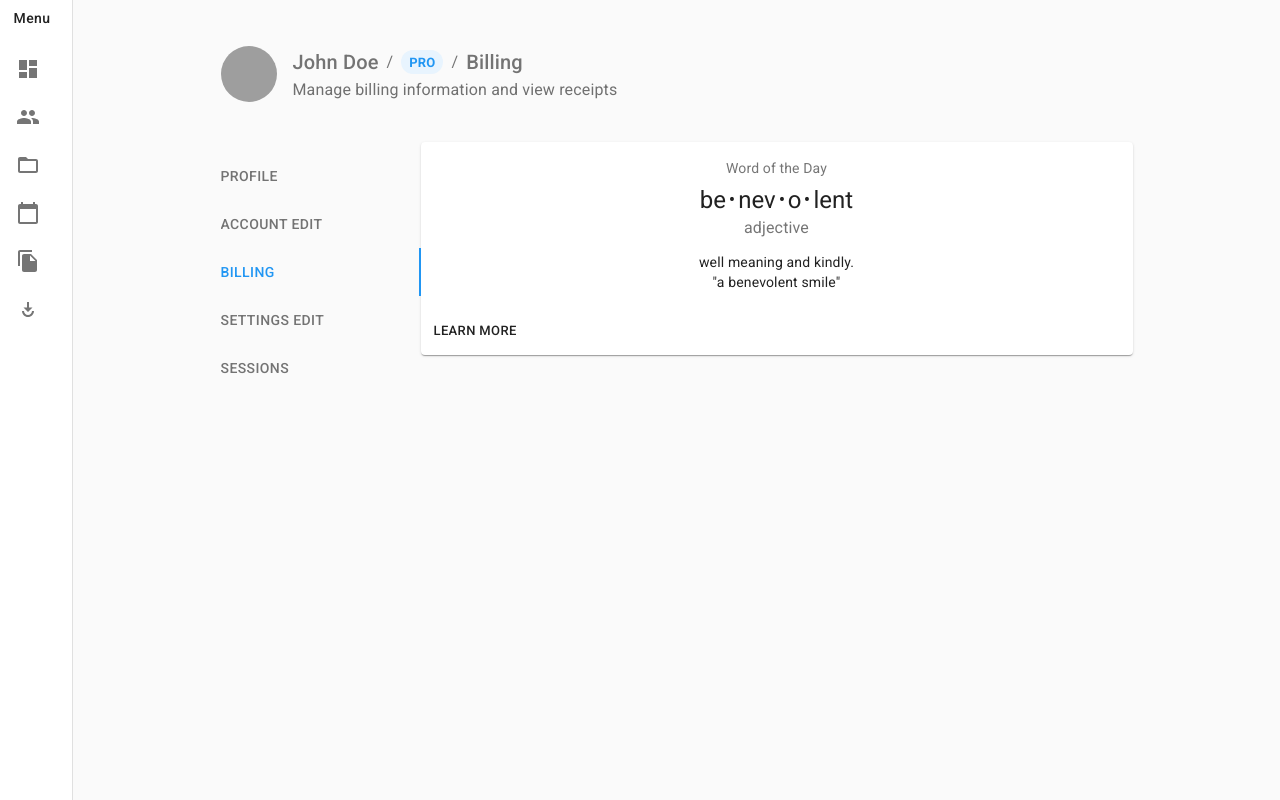
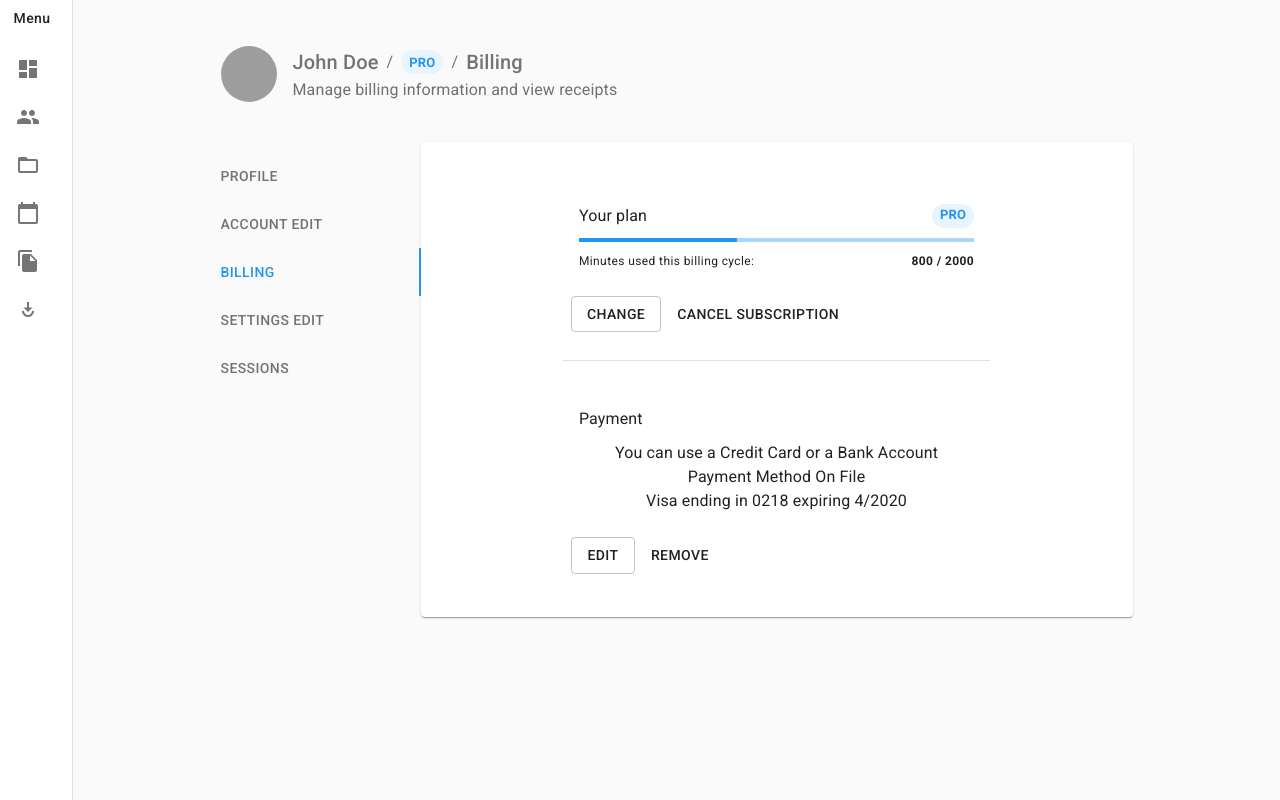
Before and after one commit to jjcreator/testpage, a React (Create React App) app: page / in a window 1280 px wide. Both pictures are taken after a click on the tab "BILLING". Built offline with nearby package versions, Linux system fonts and the light colour scheme; grey boxes are pictures that could not be loaded.

Commit message:
work on billing

```diff
--- a/src/Billing.js
+++ b/src/Billing.js
@@ -1,10 +1,10 @@
 import React from 'react';
 import BillingCard from "./BillingCard.js"
 
-export default function Billing() {
+export default function Billing(props) {
   return (
     <>
-      <BillingCard/>
+      <BillingCard chipStyle={props.chipStyle}/>
       {/* <PaymentHistory/> */}
     </>
   );
--- a/src/BillingCard.js
+++ b/src/BillingCard.js
@@ -5,10 +5,13 @@ import CardActions from '@material-ui/core/CardActions';
 import CardContent from '@material-ui/core/CardContent';
 import Button from '@material-ui/core/Button';
 import Typography from '@material-ui/core/Typography';
+import LinearProgressWithLabel from "./LinearProgressWithLabel.js"
+import { Box, Chip, Divider } from '@material-ui/core';
 
 const useStyles = makeStyles({
   root: {
-    width: "100%"
+    width: "100%",
+    padding: "5% 20%"
   },
   bullet: {
     display: 'inline-block',
@@ -21,32 +24,42 @@ const useStyles = makeStyles({
   pos: {
     marginBottom: 12,
   },
+  box: {
+    display: "flex",
+    justifyContent: "space-between",
+    padding: "10px 0px"
+  },
+  divider: {
+    margin: "20px 0px"
+  }
 });
 
-export default function SimpleCard() {
+export default function SimpleCard(props) {
   const classes = useStyles();
-  const bull = <span className={classes.bullet}>•</span>;
 
   return (
     <Card className={classes.root}>
       <CardContent>
-        <Typography className={classes.title} color="textSecondary" gutterBottom>
-          Word of the Day
-        </Typography>
-        <Typography variant="h5" component="h2">
-          be{bull}nev{bull}o{bull}lent
-        </Typography>
-        <Typography className={classes.pos} color="textSecondary">
-          adjective
-        </Typography>
-        <Typography variant="body2" component="p">
-          well meaning and kindly.
-          <br />
-          {'"a benevolent smile"'}
-        </Typography>
+      <Box className={classes.box}>
+        <Typography>Your plan</Typography>
+        <Chip size="small" label="PRO" color="secondary" className={props.chipStyle}/>
+      </Box>
+        <LinearProgressWithLabel value={40} />
       </CardContent>
       <CardActions>
-        <Button size="small">Learn More</Button>
+        <Button variant="outlined" size="medium">CHANGE</Button>
+        <Button size="medium">CANCEL SUBSCRIPTION</Button>
+      </CardActions>
+      <Divider className={classes.divider}/>
+      <CardContent>
+        <Box className={classes.box}><Typography>Payment</Typography></Box>
+        <Typography>You can use a Credit Card or a Bank Account</Typography>
+        <Typography>Payment Method On File</Typography>
+        <Typography>Visa ending in 0218 expiring 4/2020</Typography>
+      </CardContent>
+      <CardActions>
+        <Button variant="outlined" size="medium">EDIT</Button>
+        <Button size="medium">REMOVE</Button>
       </CardActions>
     </Card>
   );
--- a/src/MainContent.js
+++ b/src/MainContent.js
@@ -63,7 +63,7 @@ function MainContent() {
                 </Grid>
             </Grid>
             <Grid item>
-                <VerticalTabs updateTopPanel={updateTopPanel} displayBar={displayBar}/>
+                <VerticalTabs chipStyle={classes.chip} updateTopPanel={updateTopPanel} displayBar={displayBar}/>
             </Grid>
 
         </Grid>
--- a/src/VerticalTabs.js
+++ b/src/VerticalTabs.js
@@ -86,11 +86,10 @@ export default function VerticalTabs(props) {
   const handleChange = (event, newValue) => {
     setValue(newValue);
     let label = event.target.textContent;
-    if(label == "PROFILE") {
+    if(label == "Profile") {
       props.displayBar({renderBar: true});
     }
     else props.displayBar({renderBar: false});
-    console.log(label)
     props.updateTopPanel({adress: label, lowerText: lowerTexts[label]})
   };
 
@@ -123,7 +122,7 @@ export default function VerticalTabs(props) {
       </TabPanel>
       <TabPanel className={classes.tab} value={value} index={2}>
       <Container className={classes.container}>
-        <Billing/>
+        <Billing chipStyle={props.chipStyle}/>
       </Container>
       </TabPanel>
       <TabPanel className={classes.tab} value={value} index={3}>
```
